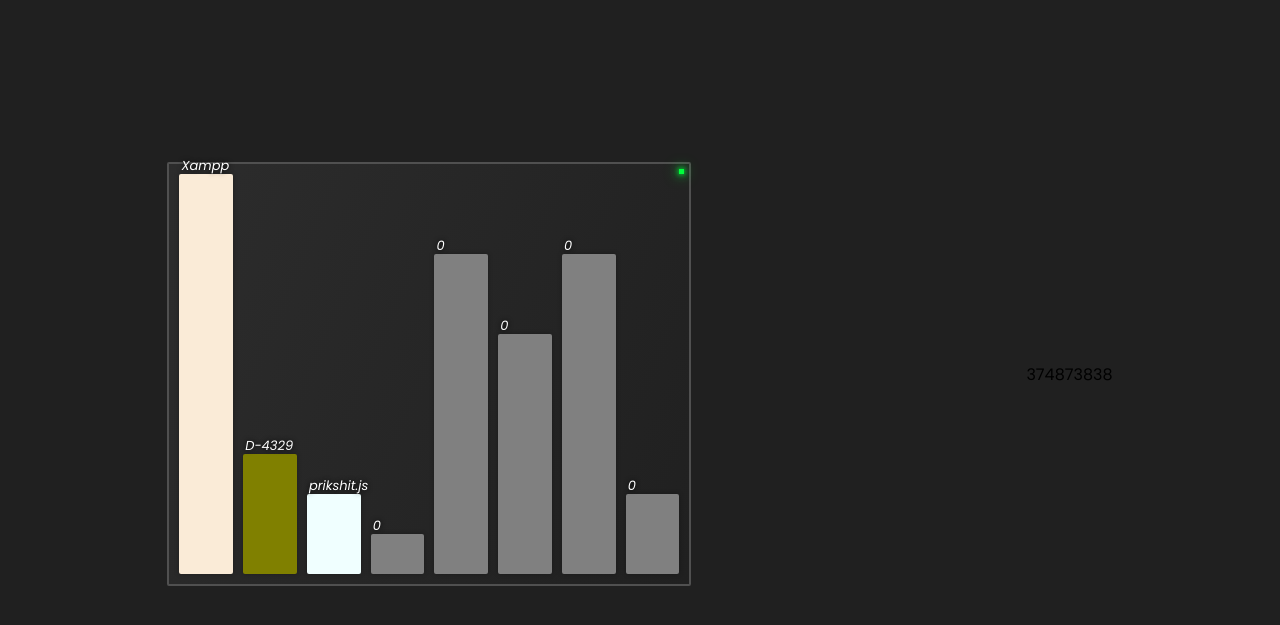
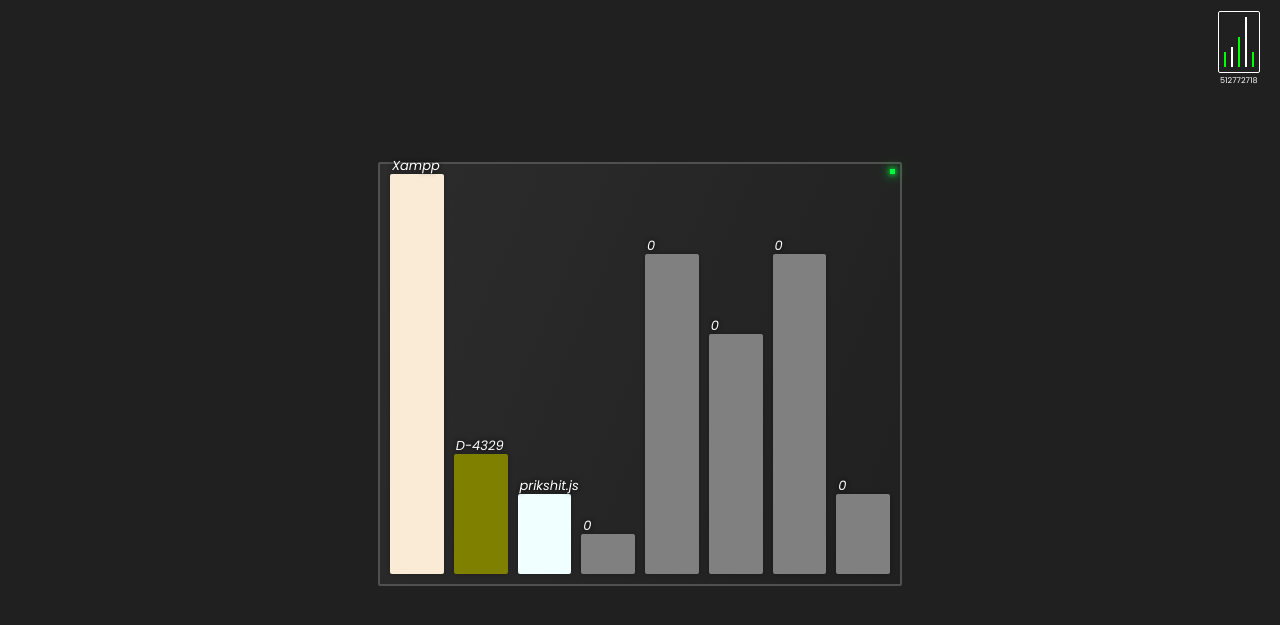
Before and after one commit to prikshitjs/pjs, a plain HTML site: page index.html in a window 1280 px wide. Shown: the part 59-684 px from the top of the page. Drawn offline with Linux system fonts and the light colour scheme.

Commit message:
Update index.html

```diff
--- a/index.html
+++ b/index.html
@@ -19,6 +19,14 @@
         </nav>
     </header>
     <main>
+        <div class="network_graph">
+            <div class="net net1"></div>
+            <div class="net net2"></div>
+            <div class="net net3"></div>
+            <div class="net net4"></div>
+            <div class="net net5"></div>
+            <span class="data-num"></span>
+        </div>
         <div class="data-section">
             <div class="graphbase">
                 <span class="graph g1"><i>Xampp</i></span>
@@ -30,9 +38,6 @@
                 <span class="graph g7"><i>0</i></span>
                 <span class="graph g8"><i>0</i></span>
             </div>
-            <div class="data-no">
-                <span>374873838</span>
-            </div>
         </div>
     </main>
     <script src="script.js"></script>
```
